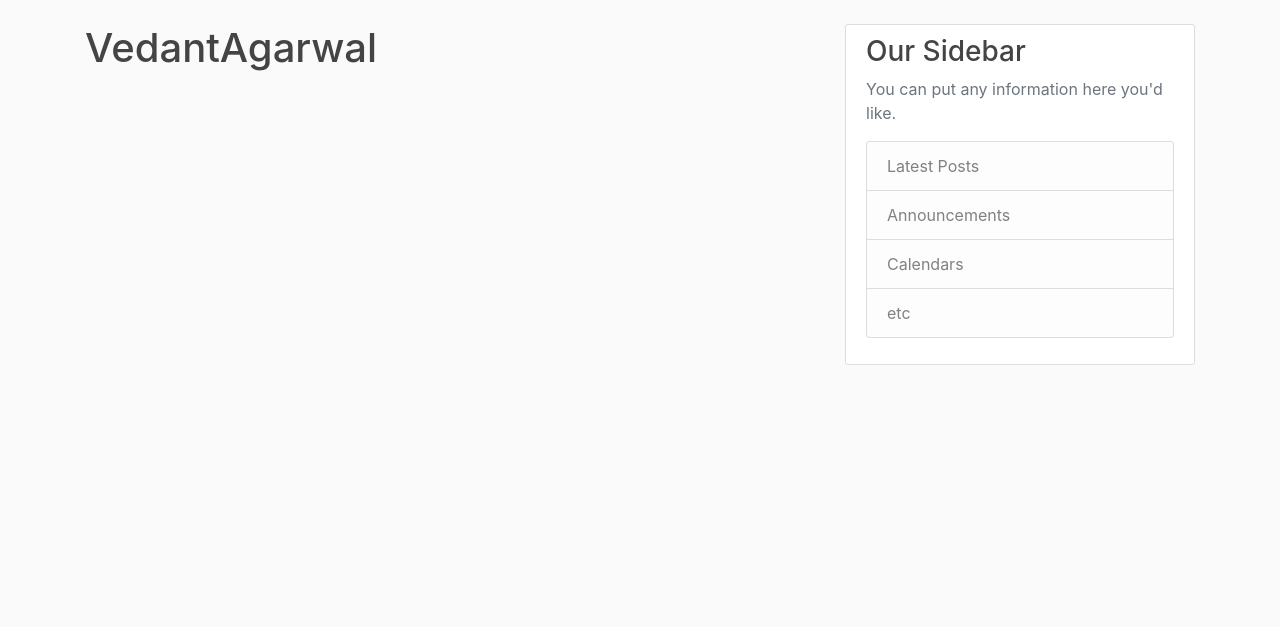
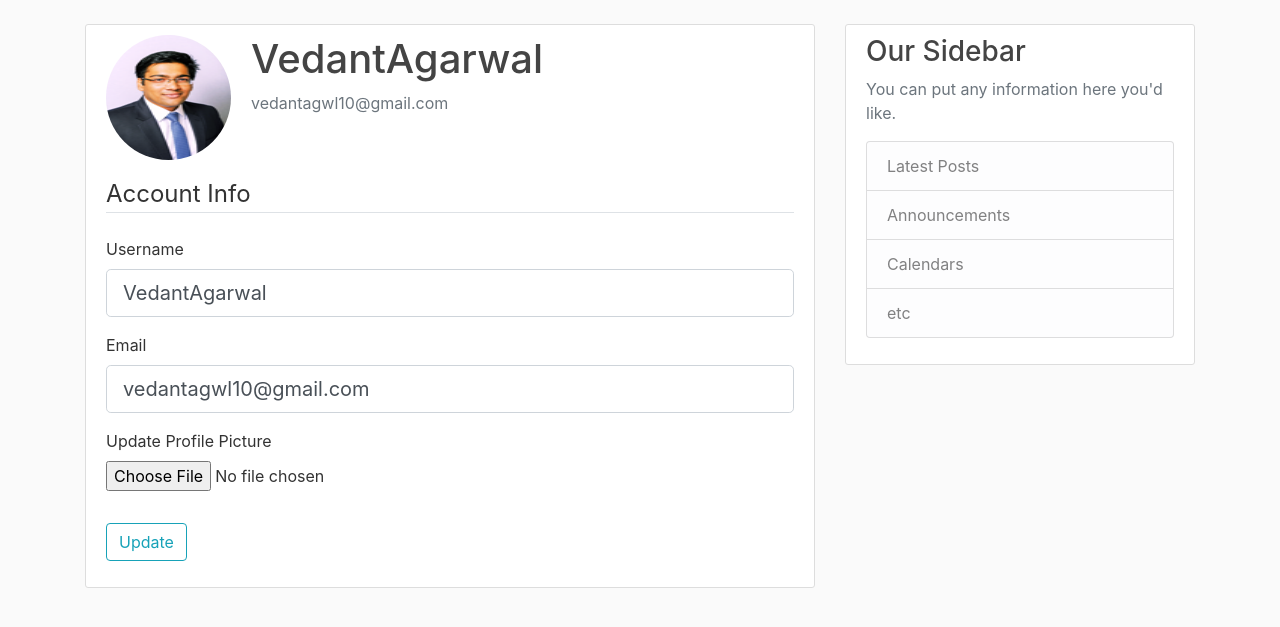
Before and after one commit to Vedant-Agarwal/Flask-Blogging-Website, a Flask app: page /account in a window 1280 px wide. Shown: the part 56-683 px from the top of the page. Run offline with Flask 2, Linux system fonts and the light colour scheme; a user stored in the database is signed in; some libraries are stand-ins or nearby versions.

Commit message:
Account and Profile Picture

```diff
--- a/flaskblog/forms.py
+++ b/flaskblog/forms.py
@@ -1,7 +1,9 @@
 from flask_wtf import FlaskForm
+from flask_wtf.file import FileField, FileAllowed
 from wtforms.fields import StringField, PasswordField, SubmitField, BooleanField
 from wtforms.validators import DataRequired, Length, Email, EqualTo, ValidationError
 import email_validator
+from flask_login import current_user
 from flaskblog.models import User
 
 class RegistrationForm(FlaskForm):
@@ -28,3 +30,24 @@ class LoginForm(FlaskForm):
     password = PasswordField('Password',validators =[DataRequired()])
     remember = BooleanField('Remember Me')
     submit = SubmitField('Login')
+
+class UpdateAccountForm(FlaskForm):
+    username = StringField('Username',
+                           validators=[DataRequired(), Length(min=2, max=20)])
+    email = StringField('Email',
+                        validators=[DataRequired(), Email()])
+    picture = FileField('Update Profile Picture', validators=[FileAllowed(['jpg', 'png'])])
+    submit = SubmitField('Update')
+
+
+    def validate_username(self, username):
+        if username.data != current_user.username:
+            user = User.query.filter_by(username=username.data).first()
+            if user:
+                raise ValidationError('That username is taken. Please choose a different one.')
+
+    def validate_email(self, email):
+        if email.data != current_user.email:
+            user = User.query.filter_by(email=email.data).first()
+            if user:
+                raise ValidationError('That email is taken. Please choose a different one.')
--- a/flaskblog/routes.py
+++ b/flaskblog/routes.py
@@ -1,6 +1,9 @@
+import secrets
+import os
+from PIL import Image
 from flask import render_template,url_for, flash, redirect, request
 from flaskblog import app, db, bcrypt
-from flaskblog.forms import RegistrationForm, LoginForm
+from flaskblog.forms import RegistrationForm, LoginForm, UpdateAccountForm
 from flaskblog.models import User, Post
 from flask_login import login_user, current_user, logout_user, login_required
 
@@ -62,7 +65,34 @@ def logout():
     logout_user()
     return redirect(url_for('home'))
 
-@app.route('/account')
+def save_picture(form_picture):
+    random_hex = secrets.token_hex(8)
+    _, f_ext = os.path.splitext(form_picture.filename)
+    picture_fn = random_hex + f_ext
+    picture_path = os.path.join(app.root_path,'static/profile_pics', picture_fn)
+
+    output_size = (125,125)
+    i = Image.open(form_picture)
+    i.thumbnail(output_size)
+    i.save(picture_path)
+    return picture_fn
+
+@app.route("/account", methods=['GET', 'POST'])
 @login_required
 def account():
-    return render_template('account.html',title='Account')
+    form = UpdateAccountForm()
+    if form.validate_on_submit():
+        if form.picture.data:
+            picture_file = save_picture(form.picture.data)
+            current_user.image_file = picture_file
+        current_user.username = form.username.data
+        current_user.email = form.email.data
+        db.session.commit()
+        flash('Your account has been successfully updated!',' success')
+        return redirect(url_for('account'))
+    elif request.method =='GET':
+        form.username.data = current_user.username
+        form.email.data = current_user.email
+    image_file = url_for('static',filename='profile_pics/' + current_user.image_file)
+
+    return render_template('account.html',title='Account',image_file=image_file, form=form)
--- a/flaskblog/templates/account.html
+++ b/flaskblog/templates/account.html
@@ -1,4 +1,57 @@
-{% extends "layout.html"%}
+{% extends "layout.html" %}
 {% block content %}
-  <h1> {{current_user.username }} </h1>
-{% endblock %}
+    <div class="content-section">
+      <div class="media">
+        <img class="rounded-circle account-img" src="{{ image_file }}">
+        <div class="media-body">
+          <h2 class="account-heading">{{ current_user.username }}</h2>
+          <p class="text-secondary">{{ current_user.email }}</p>
+        </div>
+      </div>
+        <form method="POST" action="" enctype="multipart/form-data">
+            {{ form.hidden_tag() }}
+            <fieldset class="form-group">
+                <legend class="border-bottom mb-4">Account Info</legend>
+                <div class="form-group">
+                    {{ form.username.label(class="form-control-label") }}
+
+                    {% if form.username.errors %}
+                        {{ form.username(class="form-control form-control-lg is-invalid") }}
+                        <div class="invalid-feedback">
+                            {% for error in form.username.errors %}
+                                <span>{{ error }}</span>
+                            {% endfor %}
+                        </div>
+                    {% else %}
+                        {{ form.username(class="form-control form-control-lg") }}
+                    {% endif %}
+                </div>
+                <div class="form-group">
+                    {{ form.email.label(class="form-control-label") }}
+                    {% if form.email.errors %}
+                        {{ form.email(class="form-control form-control-lg is-invalid") }}
+                        <div class="invalid-feedback">
+                            {% for error in form.email.errors %}
+                                <span>{{ error }}</span>
+                            {% endfor %}
+                        </div>
+                    {% else %}
+                        {{ form.email(class="form-control form-control-lg") }}
+                    {% endif %}
+                </div>
+                <div class="form-group">
+                    {{ form.picture.label() }}
+                    {{ form.picture(class="form-control-file") }}
+                    {% if form.picture.errors %}
+                      {% for error in form.picture.errors %}
+                        <<span class="text-danger">{{ error }}</span>
+                      {% endfor %}
+                    {% endif %}
+                </div>
+            </fieldset>
+            <div class="form-group">
+                {{ form.submit(class="btn btn-outline-info") }}
+            </div>
+        </form>
+    </div>
+{% endblock content %}
```
Also changed, not shown: flaskblog/site.db, flaskblog/static/profile_pics/7dd7b9d986a8a593.png (added), flaskblog/static/profile_pics/ddc5d64ceb24b767.png (added), flaskblog/static/profile_pics/default.jpg (added), 2 other files.
